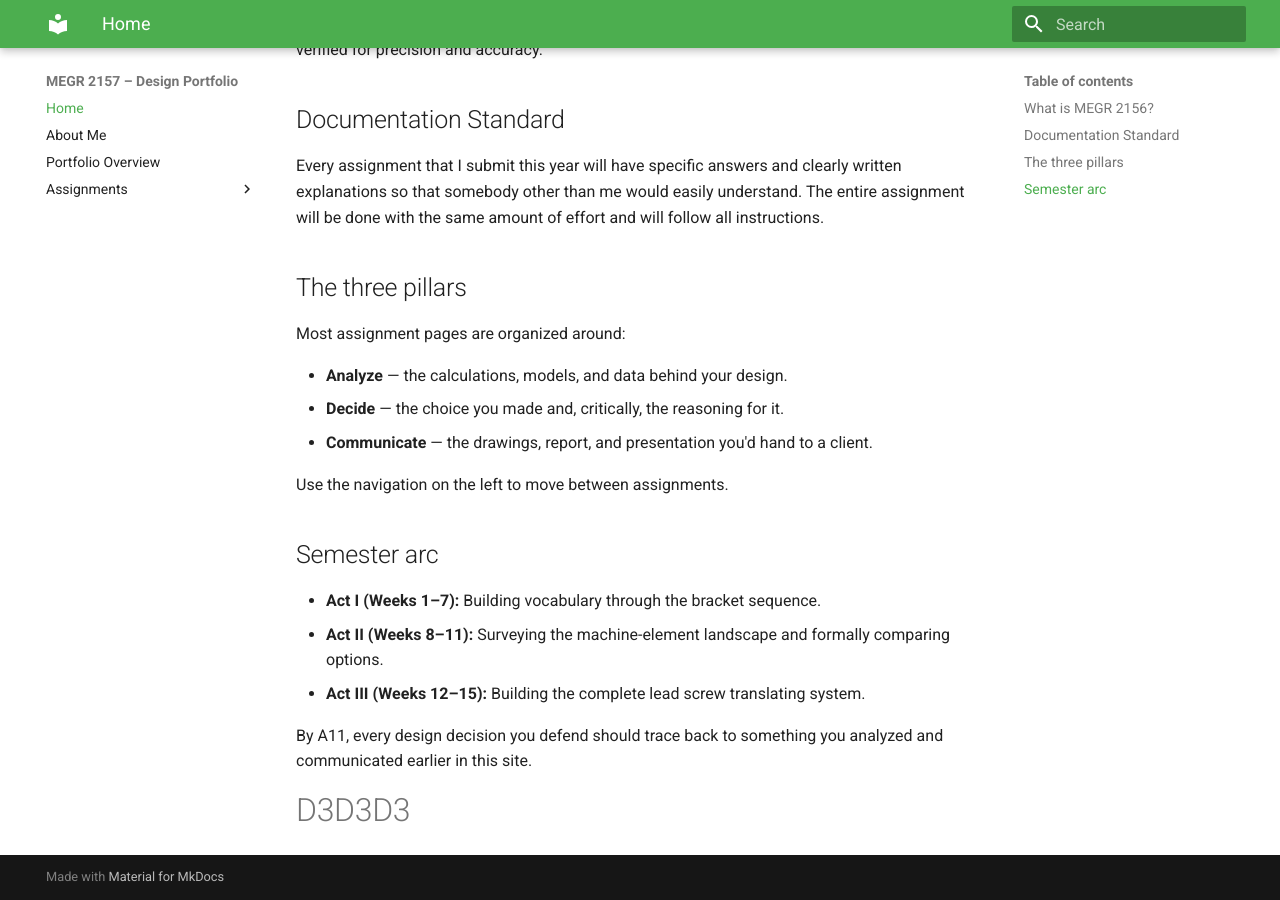
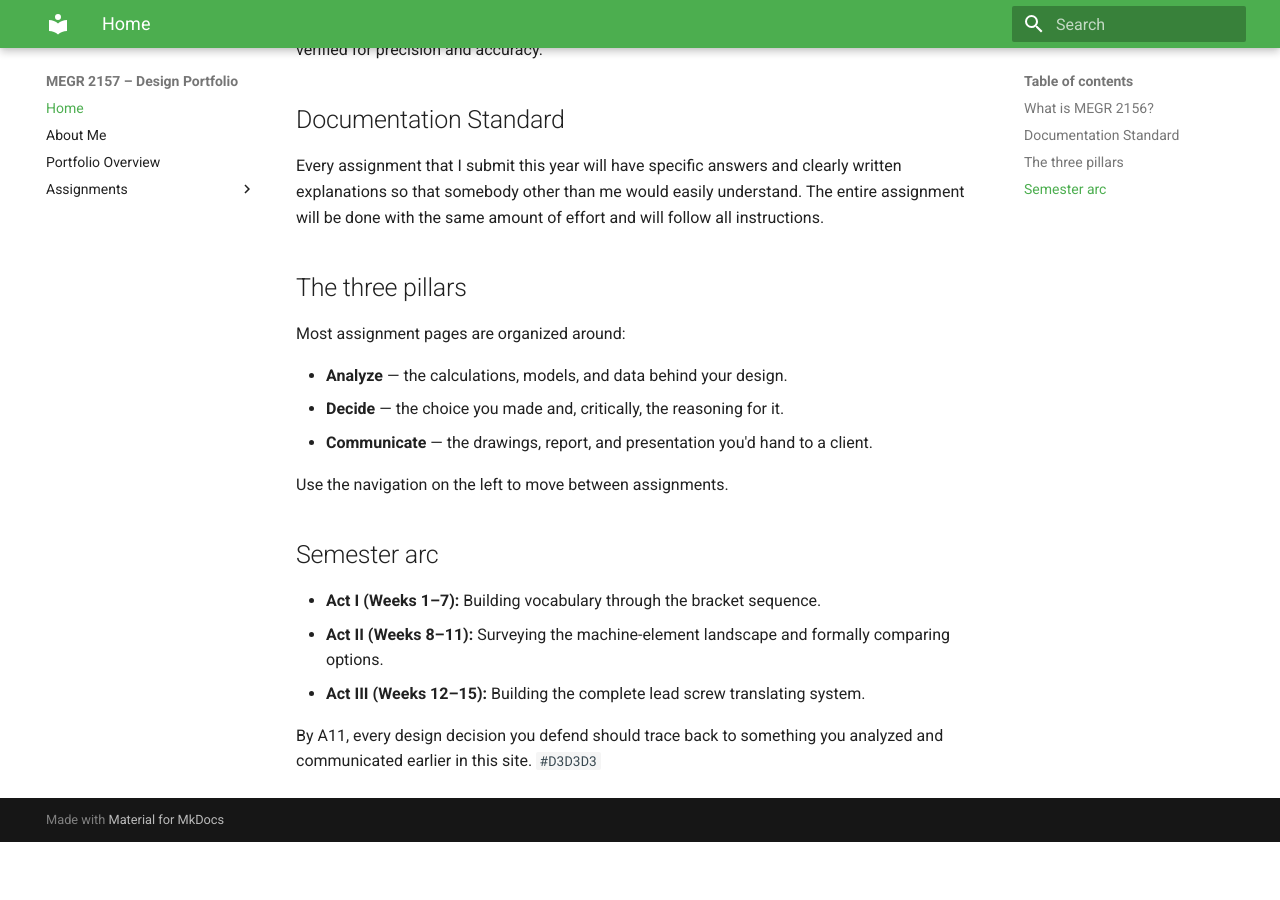
Before and after one commit to max-idhammar/Idhammar-MEGR2156-Portfolio, an MkDocs documentation site: the page built from docs/index.md, in a window 1280 px wide and 900 px high, scrolled down 641 px. Built offline with MkDocs 1.6.1 and Material for MkDocs 9.7.7, drawn with Linux system fonts in a browser that asks for light colours; after the commit the page ends 1483 px from its top, so only the background shows below that.

```diff
--- a/docs/index.md
+++ b/docs/index.md
@@ -31,4 +31,4 @@ Use the navigation on the left to move between assignments.
 - **Act III (Weeks 12–15):** Building the complete lead screw translating system.
 
 By A11, every design decision you defend should trace back to something you analyzed and communicated earlier in this site.
-#D3D3D3
+`#D3D3D3`
```
